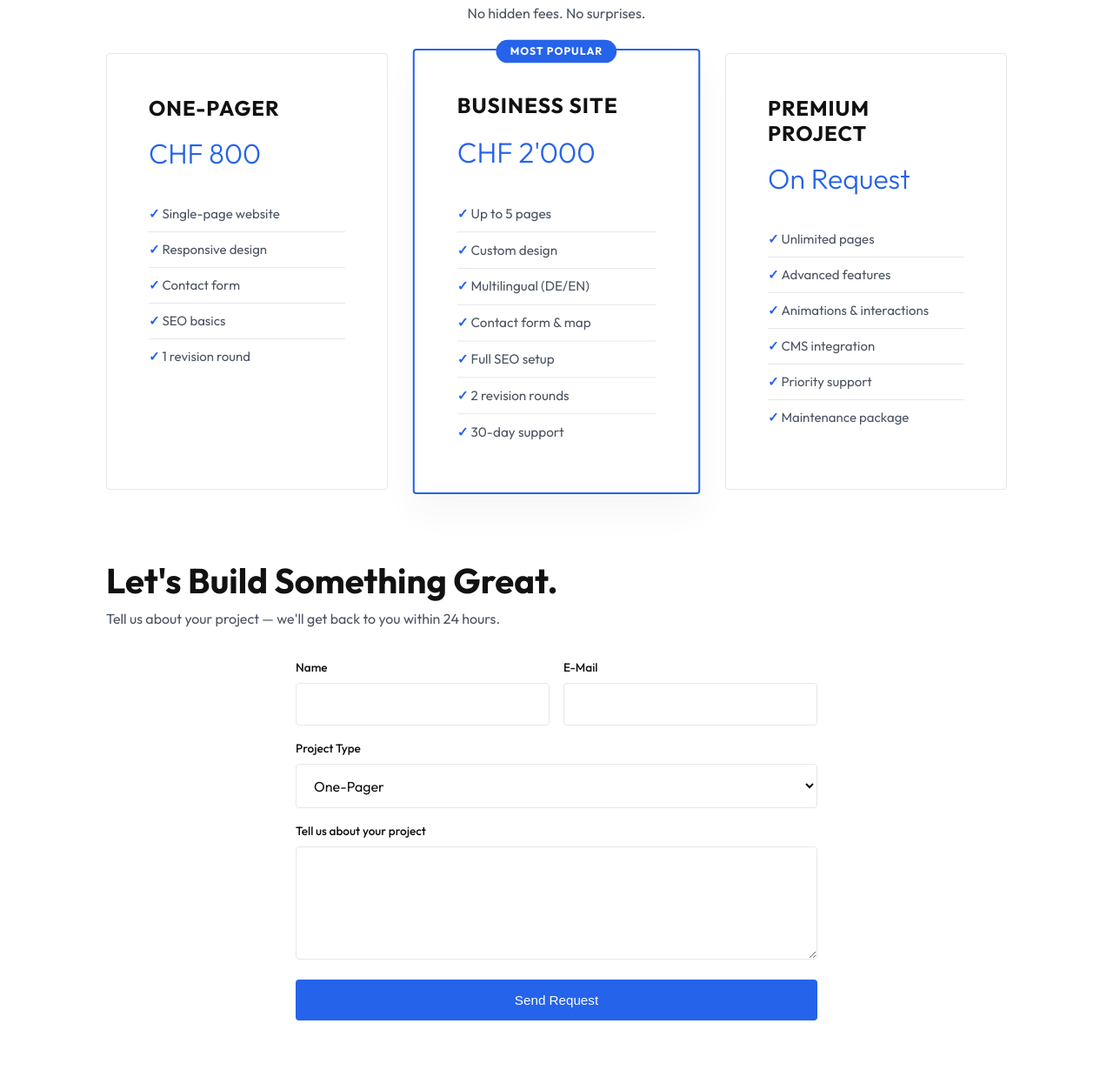
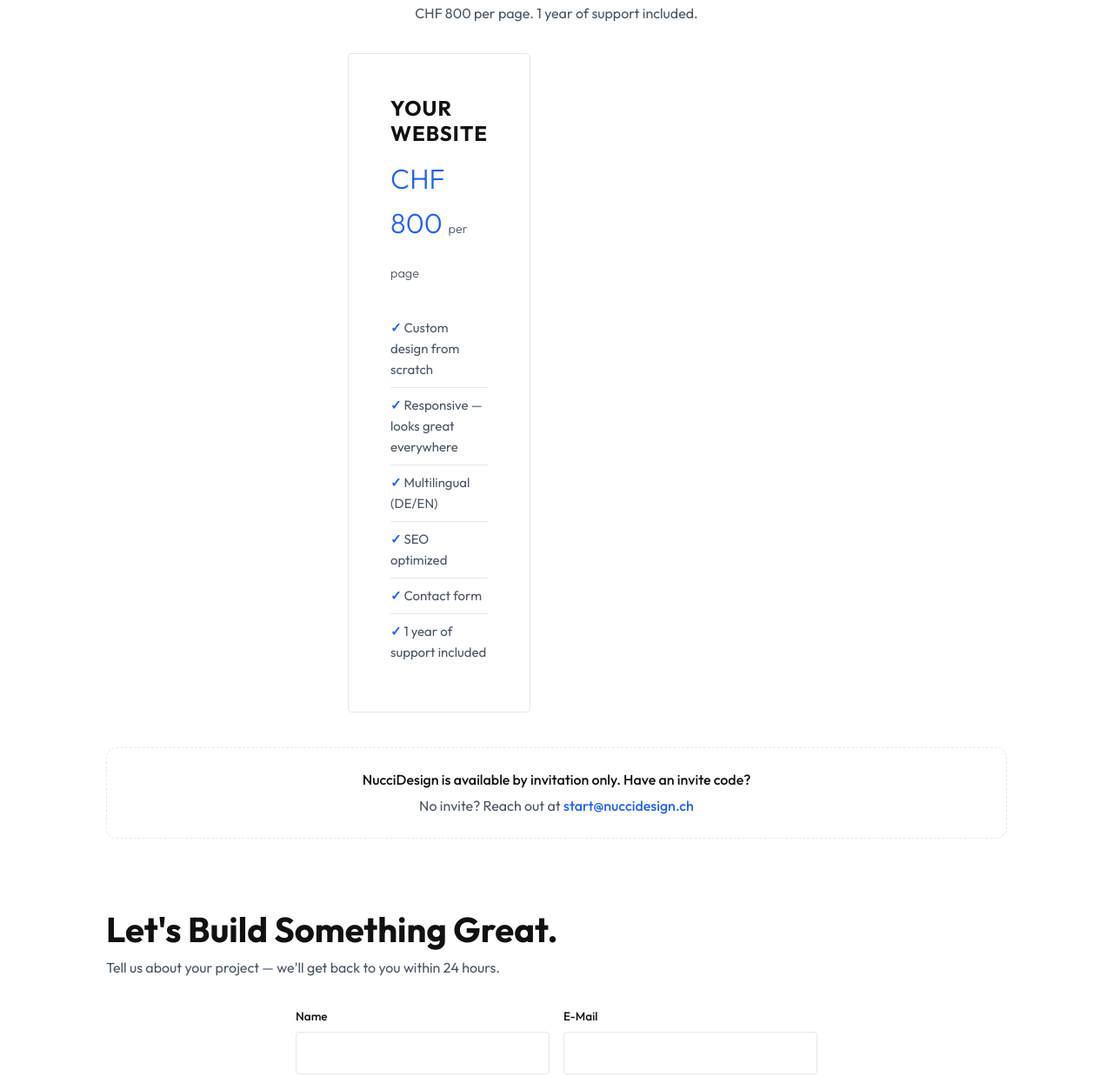
Before and after one commit to menschenkreis/nuccidesign.ch, a plain HTML site: page index.html in a window 1280 px wide. Shown: the part 2494-3732 px from the top of the page at 87% size. Drawn offline with Linux system fonts and the light colour scheme.

Commit message:
Simplified pricing (CHF 800/page, 1yr support), added invite-only model, start@nuccidesign.ch

```diff
--- a/assets/css/style.css
+++ b/assets/css/style.css
@@ -840,3 +840,32 @@ cite {
     margin-top: 0.5rem;
     margin-bottom: 2rem;
 }
+
+/* Single pricing card centered */
+.pricing-single {
+    max-width: 480px;
+    margin: 0 auto;
+}
+
+/* Invite notice */
+.invite-notice {
+    text-align: center;
+    margin-top: 2.5rem;
+    padding: 1.5rem;
+    border: 1px dashed var(--color-border);
+    border-radius: 12px;
+    color: var(--color-text-muted);
+}
+.invite-notice p:first-child {
+    font-weight: 500;
+    margin-bottom: 0.25rem;
+    color: var(--color-text-main);
+}
+.invite-notice a {
+    color: var(--color-accent);
+    text-decoration: none;
+    font-weight: 500;
+}
+.invite-notice a:hover {
+    text-decoration: underline;
+}
--- a/assets/js/script.js
+++ b/assets/js/script.js
@@ -56,31 +56,15 @@ const translations = {
         "Need changes? New pages? A refresh? We're here to help your site evolve with your business.": "Änderungen nötig? Neue Seiten? Ein Refresh? Wir helfen deiner Website, mit deinem Unternehmen mitzuwachsen.",
         "Our Stack": "Unser Stack",
         "Clean technology. No bloated frameworks.": "Saubere Technologie. Keine aufgeblähten Frameworks.",
-        "Transparent Pricing": "Transparente Preise",
-        "No hidden fees. No surprises.": "Keine versteckten Kosten. Keine Überraschungen.",
-        "One-Pager": "One-Pager",
-        "Single-page website": "Einseitige Website",
-        "Responsive design": "Responsive Design",
-        "Contact form": "Kontaktformular",
-        "SEO basics": "SEO-Grundlagen",
-        "1 revision round": "1 Korrekturschleife",
-        "Most Popular": "Beliebteste Wahl",
-        "Business Site": "Business Website",
-        "Up to 5 pages": "Bis zu 5 Seiten",
-        "Custom design": "Individuelles Design",
-        "Multilingual (DE/EN)": "Mehrsprachig (DE/EN)",
-        "Contact form & map": "Kontaktformular & Karte",
-        "Full SEO setup": "Volles SEO-Setup",
-        "2 revision rounds": "2 Korrekturschleifen",
-        "30-day support": "30 Tage Support",
-        "Premium Project": "Premium Projekt",
-        "On Request": "Auf Anfrage",
-        "Unlimited pages": "Unbegrenzte Seiten",
-        "Advanced features": "Erweiterte Features",
-        "Animations & interactions": "Animationen & Interaktionen",
-        "CMS integration": "CMS-Integration",
-        "Priority support": "Prioritäts-Support",
-        "Maintenance package": "Wartungspaket",
+        "Simple Pricing": "Einfache Preise",
+        "CHF 800 per page. 1 year of support included.": "CHF 800 pro Seite. 1 Jahr Support inklusive.",
+        "Your Website": "Deine Website",
+        "per page": "pro Seite",
+        "Custom design from scratch": "Individuelles Design von Grund auf",
+        "Responsive — looks great everywhere": "Responsive — sieht überall super aus",
+        "1 year of support included": "1 Jahr Support inklusive",
+        "NucciDesign is available by invitation only. Have an invite code?": "NucciDesign ist nur mit Einladung verfügbar. Hast du einen Einladungscode?",
+        "No invite? Reach out at <a href=\"mailto:start@nuccidesign.ch\">start@nuccidesign.ch</a>": "Keine Einladung? Melde dich bei <a href=\"mailto:start@nuccidesign.ch\">start@nuccidesign.ch</a>",
         "Let's Build Something Great.": "Lass uns etwas Grossartiges bauen.",
         "Tell us about your project — we'll get back to you within 24 hours.": "Erzähl uns von deinem Projekt — wir melden uns innerhalb von 24 Stunden.",
         "Name": "Name",
@@ -88,6 +72,8 @@ const translations = {
         "Project Type": "Projekttyp",
         "Tell us about your project": "Erzähl uns von deinem Projekt",
         "Send Request": "Anfrage senden",
+        "Invitation Code": "Einladungscode",
+        "New Website": "Neue Website",
         "Redesign": "Redesign",
         "Other": "Anderes",
         "Thank you — we'll get back to you within 24 hours.": "Vielen Dank — wir melden uns innerhalb von 24 Stunden."
@@ -188,7 +174,7 @@ if (form) {
                 formSuccess.style.display = 'block';
             }
         } catch (err) {
-            window.location.href = 'mailto:hello@nuccidesign.ch';
+            window.location.href = 'mailto:start@nuccidesign.ch';
         }
     });
 }
--- a/index.html
+++ b/index.html
@@ -190,46 +190,25 @@
         <!-- PRICING -->
         <section id="pricing" class="pricing-section bg-white">
             <div class="container fade-up">
-                <h2 data-i18n>Transparent Pricing</h2>
-                <p class="section-subtitle" data-i18n>No hidden fees. No surprises.</p>
-                <div class="pricing-grid">
+                <h2 data-i18n>Simple Pricing</h2>
+                <p class="section-subtitle" data-i18n>CHF 800 per page. 1 year of support included.</p>
+                <div class="pricing-grid pricing-single">
                     <div class="pricing-card">
-                        <h3 data-i18n>One-Pager</h3>
-                        <p class="price">CHF 800</p>
+                        <h3 data-i18n>Your Website</h3>
+                        <p class="price">CHF 800 <span data-i18n>per page</span></p>
                         <ul class="pricing-features">
-                            <li data-i18n>Single-page website</li>
-                            <li data-i18n>Responsive design</li>
+                            <li data-i18n>Custom design from scratch</li>
+                            <li data-i18n>Responsive — looks great everywhere</li>
+                            <li data-i18n>Multilingual (DE/EN)</li>
+                            <li data-i18n>SEO optimized</li>
                             <li data-i18n>Contact form</li>
-                            <li data-i18n>SEO basics</li>
-                            <li data-i18n>1 revision round</li>
+                            <li data-i18n>1 year of support included</li>
                         </ul>
                     </div>
-                    <div class="pricing-card popular">
-                        <div class="badge" data-i18n>Most Popular</div>
-                        <h3 data-i18n>Business Site</h3>
-                        <p class="price">CHF 2'000</p>
-                        <ul class="pricing-features">
-                            <li data-i18n>Up to 5 pages</li>
-                            <li data-i18n>Custom design</li>
-                            <li data-i18n>Multilingual (DE/EN)</li>
-                            <li data-i18n>Contact form & map</li>
-                            <li data-i18n>Full SEO setup</li>
-                            <li data-i18n>2 revision rounds</li>
-                            <li data-i18n>30-day support</li>
-                        </ul>
-                    </div>
-                    <div class="pricing-card">
-                        <h3 data-i18n>Premium Project</h3>
-                        <p class="price" data-i18n>On Request</p>
-                        <ul class="pricing-features">
-                            <li data-i18n>Unlimited pages</li>
-                            <li data-i18n>Advanced features</li>
-                            <li data-i18n>Animations & interactions</li>
-                            <li data-i18n>CMS integration</li>
-                            <li data-i18n>Priority support</li>
-                            <li data-i18n>Maintenance package</li>
-                        </ul>
-                    </div>
+                </div>
+                <div class="invite-notice">
+                    <p data-i18n>NucciDesign is available by invitation only. Have an invite code?</p>
+                    <p data-i18n>No invite? Reach out at <a href="mailto:start@nuccidesign.ch">start@nuccidesign.ch</a></p>
                 </div>
             </div>
         </section>
@@ -251,11 +230,13 @@
                         </div>
                     </div>
                     <div class="form-group">
+                        <label for="invite-code" data-i18n>Invitation Code</label>
+                        <input type="text" id="invite-code" name="invite-code" placeholder="XXXX-XXXX">
+                    </div>
+                    <div class="form-group">
                         <label for="project-type" data-i18n>Project Type</label>
                         <select id="project-type" name="project-type" required>
-                            <option value="One-Pager" data-i18n>One-Pager</option>
-                            <option value="Business Site" data-i18n>Business Site</option>
-                            <option value="Premium Project" data-i18n>Premium Project</option>
+                            <option value="New Website" data-i18n>New Website</option>
                             <option value="Redesign" data-i18n>Redesign</option>
                             <option value="Other" data-i18n>Other</option>
                         </select>
```
